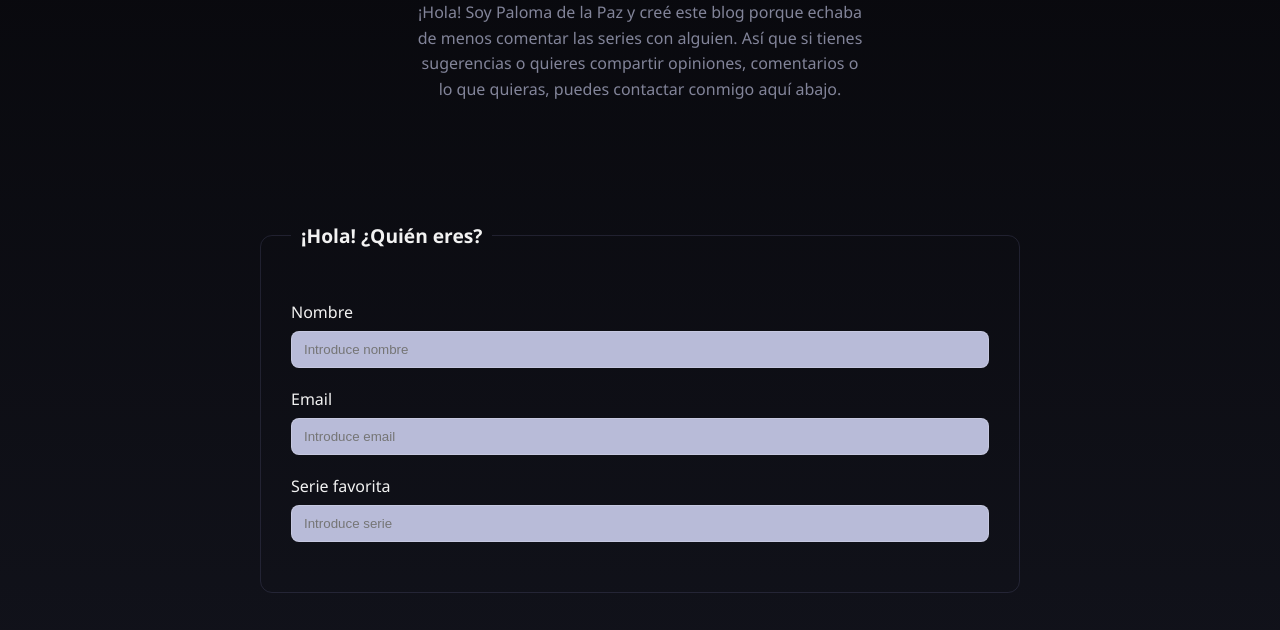
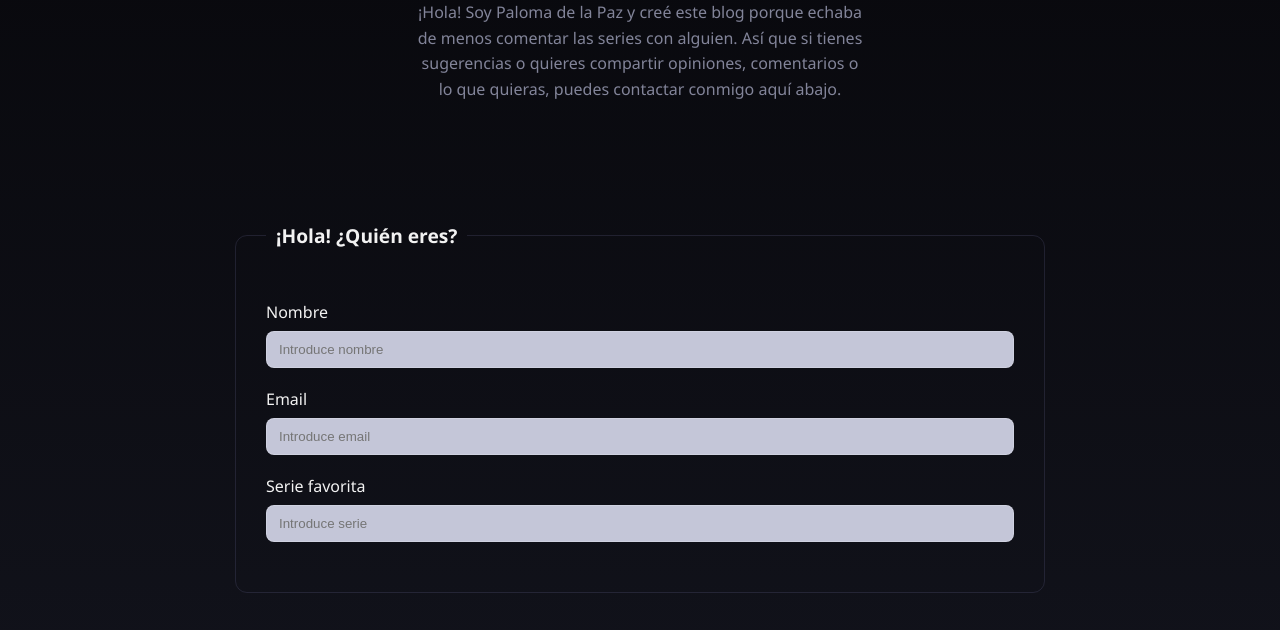
Before and after one commit to Palomadelapaz/Pasto_Nocturno, a plain HTML site: page contacto.html in a window 1280 px wide. Shown: the part 260-890 px from the top of the page. Drawn offline with Linux system fonts and the light colour scheme.

Commit message:
contacto responsive

```diff
--- a/Proyecto_final.css
+++ b/Proyecto_final.css
@@ -585,7 +585,8 @@ body.sense8 h1::after
 }
 
 
-/*-------------------------------------------------------------*/
+/*-------------------------------------------------------------------------------------------------------------------*/
+/*-------------------------------------------------------------------------------------------------------------------*/
 /*GENEROS*/
 
 body.generos
@@ -723,7 +724,8 @@ body.generos
 }
 
 
-/*--------------------------------------------------------------*/
+/*-------------------------------------------------------------------------------------------------------------------*/
+/*-------------------------------------------------------------------------------------------------------------------*/
 /*CONTACTO*/
 
 body.contacto
@@ -733,7 +735,7 @@ body.contacto
 
 form
 {
-    max-width: 800px;
+    max-width: 850px;
     margin: 20px auto;
     padding: 20px;
 }
@@ -762,7 +764,7 @@ legend
     margin-bottom: 20px;
     border-radius: 8px;
     border: 1px solid rgba(255, 255, 255, 0.2);
-    background-color: rgba(216, 220, 253, 0.842);
+    background-color: rgba(230, 233, 253, 0.842);
     color:rgb(29, 27, 44);
 }
 
```
